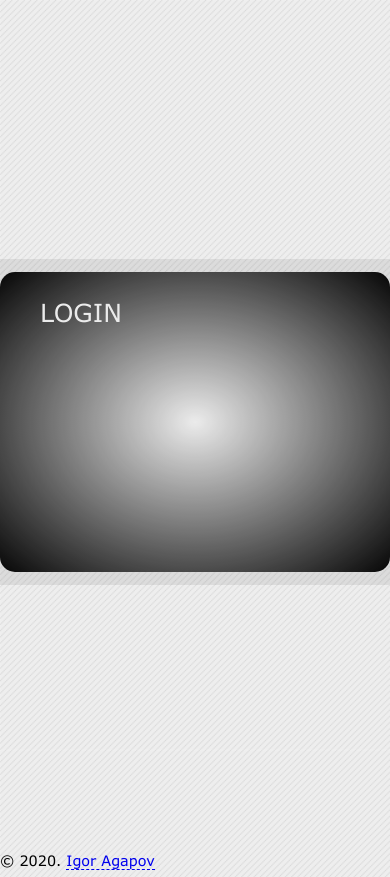
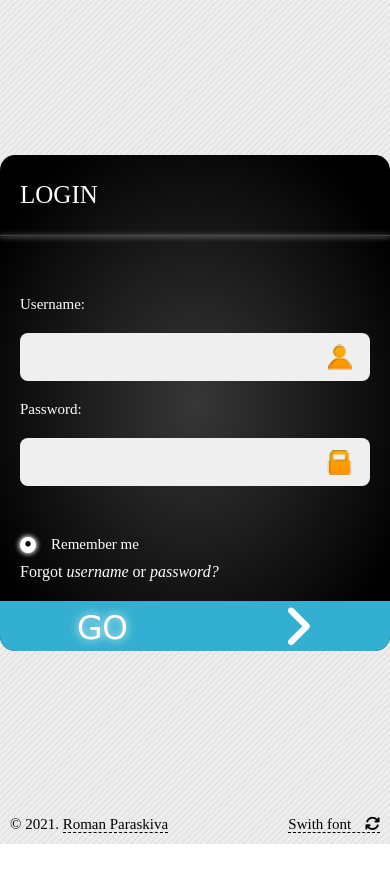
Before and after one commit to RomanParaskiva/kivach-test, a plain HTML site: page index.html in a window 390 px wide. After the commit the page ends 844 px from the top, so only its background shows below. Drawn offline with Linux system fonts and the light colour scheme.

Commit message:
end kivach-test

```diff
--- a/css/modules/footer.css
+++ b/css/modules/footer.css
@@ -1,7 +1,20 @@
-footer {
-  margin: 0.5rem 0;
-  font-size: 0.9rem;
+
+footer{
+  display: flex;
+  justify-content: space-between;
+  padding: 10px;
+  color: #000;
+  font-size: 15px;
 }
+
+footer a{
+  color: #000;
+  font-size: 15px;
+}
+footer a i {
+  margin-left: 10px;
+}
+
 
 footer a {
   text-decoration: none;
--- a/css/modules/main.css
+++ b/css/modules/main.css
@@ -3,19 +3,16 @@ main {
   justify-content: center;
   align-items: center;
   width: 100vw;
-  height: 100vh;
+  height: calc(100vh - 38px);
 }
 
 main .form-container{
   width: 630px;
   height: 300px;
   background-color: #000;
+  background-image: radial-gradient(#fbfbfb38 0%, transparent 85%);
   position: relative;
-  border-radius: 15px;background: rgba(255, 255, 255, 1.0);
-  background: -webkit-radial-gradient(center, rgba(255, 255, 255, 1.0), rgba(0, 0, 0, 1.0));
-  background: -moz-radial-gradient(center, rgba(255, 255, 255, 1.0), rgba(0, 0, 0, 1.0));
-  background: radial-gradient(ellipse at center, rgba(255, 255, 255, 1.0), rgba(0, 0, 0, 1.0));
-
+  border-radius: 15px;
 }
 
 main .form-container::before{
@@ -48,3 +45,258 @@ main .form__title h3 {
   font-weight: 400;
   padding-left: 40px;
 }
+
+main .form__divider{
+  display: block;
+  width: 100%;
+  height: 1px;
+  box-shadow: inset 0px 1px 5px rgb(154 147 140 / 50%), 0px 1px 5px rgb(255 255 255);
+}
+
+main .form__inputs-container{
+  padding: 40px 0 35px 40px;
+  display: flex;
+}
+
+main .form__inputs-container label{
+  display: flex;
+  flex-direction: column;
+  width: fit-content;
+  margin-right: 35px;
+}
+
+main .form__inputs-container label span{
+  font-size: 15px;
+  margin-bottom: 20px;
+}
+
+main .form__inputs-container input{
+  font-size: 20px;
+  font-family: 'Verdana', monospace;
+  color: #000;
+  width: 200px;
+  padding: 10px 13px;
+  border-radius: 8px;
+  border-color: transparent;
+  position: relative;
+  z-index: 15;
+}
+
+main .form__inputs-container input:focus:invalid{
+  box-shadow: 0 0 12px 3px #c94d27;
+}
+
+main .form__inputs-container input[type="text"], main .form__inputs-container input[type="text"]:focus{
+  background: url(../../img/user-icon.png) no-repeat 95% 50%;
+  background-color: #efefef;
+}
+
+main .form__inputs-container input[type="password"], main .form__inputs-container input[type="password"]:focus{
+  background: url(../../img/pass-icon.png) no-repeat 95% 50%;
+  background-color: #efefef;
+}
+
+main .form__inputs-container input:focus{
+  outline-color: transparent;
+  outline-style: none;
+  outline-width: 0px;
+  box-shadow: 0 0 12px 3px #969696;
+}
+
+main .form__footer{
+  display: flex;
+  padding: 12px 0 12px 40px;;
+}
+
+main .form__footer input[type=checkbox] {
+    display: none;
+}
+
+main .form__footer label{
+  display: flex;
+  align-items: center;
+  margin-right: 65px;
+  font-size: 15px;
+}
+
+main .form__footer label::before{
+  content: "";
+  border-radius: 50%;
+  display: inline-block;
+  width: 16px;
+  height: 16px;
+  cursor: pointer;
+  position: relative;
+  margin-right: 15px;
+  font-size: 13px;
+  background-color: #fff;
+  box-shadow: 0 0 5px 1px rgb(255, 255, 255);
+}
+
+main .form__footer input[type=checkbox]:checked + label:before {
+	content: "\2022";
+	font-size: 23px;
+	color: #000;
+	text-align: center;
+  line-height: 15px;
+}
+
+main .form__footer a{
+  text-decoration: none;
+  color:#fff;
+  cursor: pointer;
+  position: relative;
+  z-index: 15;
+}
+
+
+main .submit {
+  font-family: Verdana, sans-serif;
+  width: 120px;
+  height: 100%;
+  background-color: #33b0d1;
+  border: none;
+  position: absolute;
+  right: -1px;
+  top: 0;
+  cursor: pointer;
+  border-radius: 0 15px 15px 0;
+}
+
+main .submit i{
+  color: #fff;
+  font-size: 140px;
+  font-weight: 900;
+}
+
+main .submit span{
+  position: relative;
+  display: block;
+  margin-top: 50px;
+  font-size: 32.5px;
+  color: #fff;
+  text-transform: uppercase;
+  text-shadow: 0 0 10px #fff;
+}
+
+main .submit:focus{
+  outline-color: transparent;
+  outline-width: 0;
+  box-shadow: inset 0 0 5px 2px #fff;
+}
+
+.notification {
+  position: absolute;
+  top: 0;
+  right: 0;
+  padding: 30px;
+  text-transform: uppercase;
+  letter-spacing: .05em;
+  border-radius: 4px;
+}
+
+.notification .close-btn{
+  position: absolute;
+  height: 30px;
+  width: 30px;
+  top: 5px;
+  left: 5px;
+}
+
+.notification .close-btn::before{
+  font-family: FontAwesome;
+  content: "\f00d";
+  position: absolute;
+  top: 5px;
+  left: 5px;
+}
+
+.notification.hidden {
+  transform: translateX(120%);
+  opacity: 0;
+  transition: all .3s ease;
+}
+
+.notification.show{
+  transform: translateX(0);
+  opacity: 1;
+  transition: all .3s ease;
+}
+
+.notification.succes{
+  border: 1px solid #d6e9c6;
+  color: #3c763d;
+  background-color: #dff0d8;
+}
+
+.notification.fail{
+  background-color: #cf765f;
+  border: 1px solid rgb(228, 8, 8);
+  color: rgb(228, 8, 8);
+}
+
+@media (max-width: 630px){
+
+  main .form__title h3{
+    padding-left: 20px;
+  }
+
+  main .form-container {
+      width: 100%;
+      height: auto;
+  }
+
+  main .form-container::before{
+    width: 0;
+    height: 0;
+  }
+
+  main .form__inputs-container{
+    flex-direction: column;
+    width: 100%;
+    padding: 40px 20px;
+  }
+
+  main .form__inputs-container label{
+    width: 100%;
+    margin-right: 0;
+    margin-top: 20px;
+  }
+
+  main .form__inputs-container input{
+    width: 100%;
+  }
+
+  main .form__footer{
+    flex-direction: column;
+    padding: 10px 20px;
+  }
+
+  main .form__footer label{
+    margin-right: 0;
+  }
+
+  main .form__footer a {
+    padding: 10px 0;
+  }
+
+  main .submit {
+    position: relative;
+    right: 0;
+    width: 100%;
+    border-radius: 0 0 15px 15px;
+    display: flex;
+    flex-direction: row-reverse;
+    justify-content: space-around;
+    align-items: center;
+  }
+
+  main .submit i{
+    font-size: 50px;
+  }
+
+  main .submit span{
+    margin-top: 0;
+  }
+
+}
--- a/css/style.css
+++ b/css/style.css
@@ -14,18 +14,15 @@
 }
 
 body {
-  font-family: 'Verdana', sans-serif;
   background-image: url('../img/background.png');
+  position: relative;
+  overflow: hidden;
 }
 
-@media (max-width: 636px) {
-  header h1 {
-    font-size: 2rem;
-  }
-  main h3 {
-    font-size: 1.5rem;
-  }
-  main li {
-    font-size: 1rem;
-  }
+body.verdana, body.verdana main .submit {
+  font-family: 'Verdana', monospace;
 }
+
+body.mont, body.mont main .submit {
+  font-family: 'Montserrat', sans-serif;
+}
--- a/index.html
+++ b/index.html
@@ -1,11 +1,6 @@
 <!DOCTYPE html>
-<html
-  lang="en"
-  dir="ltr"
-  itemscope
-  itemtype="https://schema.org/WebPage"
-  prefix="og: http://ogp.me/ns#"
->
+<html lang="en" dir="ltr" itemscope itemtype="https://schema.org/WebPage" prefix="og: http://ogp.me/ns#">
+
 <head>
   <meta charset="UTF-8" />
   <meta name="viewport" content="width=device-width, initial-scale=1" />
@@ -18,20 +13,16 @@
 
   <meta name="author" content="Roman Paraskiva" />
   <meta name="description" content="Тестовое задание" />
-    <meta
-      name="keywords"
-      content="html, html5, css, css3, javascript, js"
-    />
+  <meta name="keywords" content="html, html5, css, css3, javascript, js" />
 
   <meta itemprop="name" content="Тестовое задание - Клиника 'Кивач'" />
   <meta itemprop="description" content="Тестовое задание - Клиника 'Кивач'" />
 
   <!-- Google Fonts -->
   <link rel="preconnect" href="https://fonts.gstatic.com" />
-    <link
-      href="https://fonts.googleapis.com/css2?family=Montserrat&display=swap"
-      rel="stylesheet"
-    />
+  <link href="https://fonts.googleapis.com/css2?family=Montserrat&display=swap" rel="stylesheet" />
+
+  <script src="https://kit.fontawesome.com/75ae40f7b2.js" crossorigin="anonymous"></script>
 
   <style>
     /* Critical CSS */
@@ -44,31 +35,50 @@
 </head>
 
 <body>
-    <!-- HTML5 -->
-    <header>
-
-    </header>
-
   <main>
     <div class="form-container">
-        <form>
+      <form action="#">
         <div class="form__title">
           <h3>LOGIN</h3>
         </div>
+        <div class="form__divider"></div>
+        <div class="form__inputs-container">
+          <label for="username">
+            <span>Username:</span>
+            <input required type="text" title="Используйте только латиницу" name="username" pattern="^[a-zA-Z\s]{2,}">
+          </label>
+          <label for="pass">
+            <span>Password:</span>
+            <input required type="password" title="Используйте только цифры, не более 4х" name="password" pattern="[0-9]{1,4}">
+          </label>
+        </div>
+        <div class="form__footer">
+          <input type="checkbox" id="remember" name="remember" value="agree" checked>
+          <label for="remember">Remember me</label>
+          <a href="#">Forgot <i>username</i> or <i>password?</i></a>
+        </div>
+
+        <button class="submit">
+         <i class="fas fa-angle-right"></i>
+          <span>go</span>
+        </button>
       </form>
     </div>
   </main>
 
   <footer>
     <p>
-        &copy; 2020.
-        <a href="https://github.com/harryheman" target="_blank" rel="noopener"
-        >
-          Igor Agapov
+      &copy; 2021.
+      <a href="#" target="_blank" rel="noopener">
+        Roman Paraskiva
       </a>
+    </p>
+    <p>
+      <a class="font-switcher" href="#">Swith font <i class="fas fa-sync"></i></a>
     </p>
   </footer>
 
   <script src="./script.js" type="module"></script>
 </body>
+
 </html>
--- a/robots.txt
+++ /dev/null
@@ -1,2 +0,0 @@
-User-agent: *
-Allow: /
```
Also changed, not shown: package.json (deleted, +0 -22 lines), img/pass-icon.png (added), img/user-icon.png (added). Lines whose indentation alone changed are shown as unchanged.
